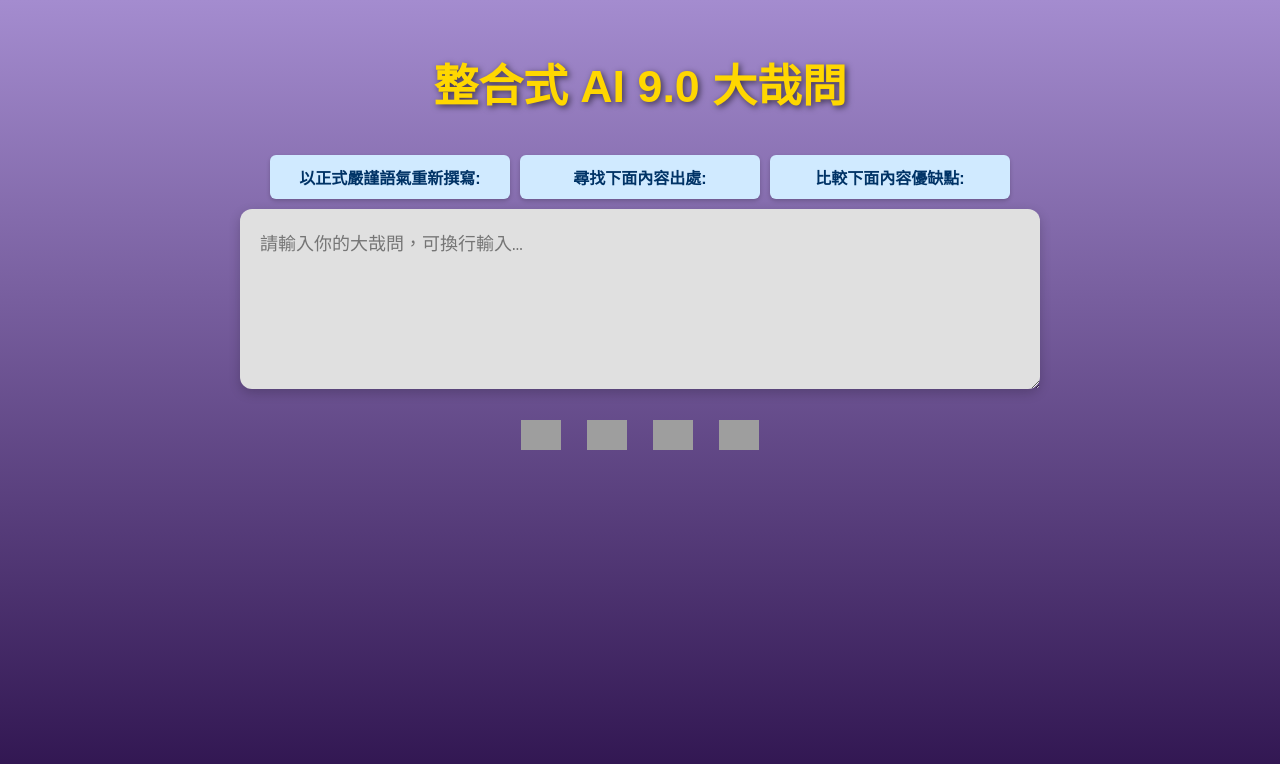
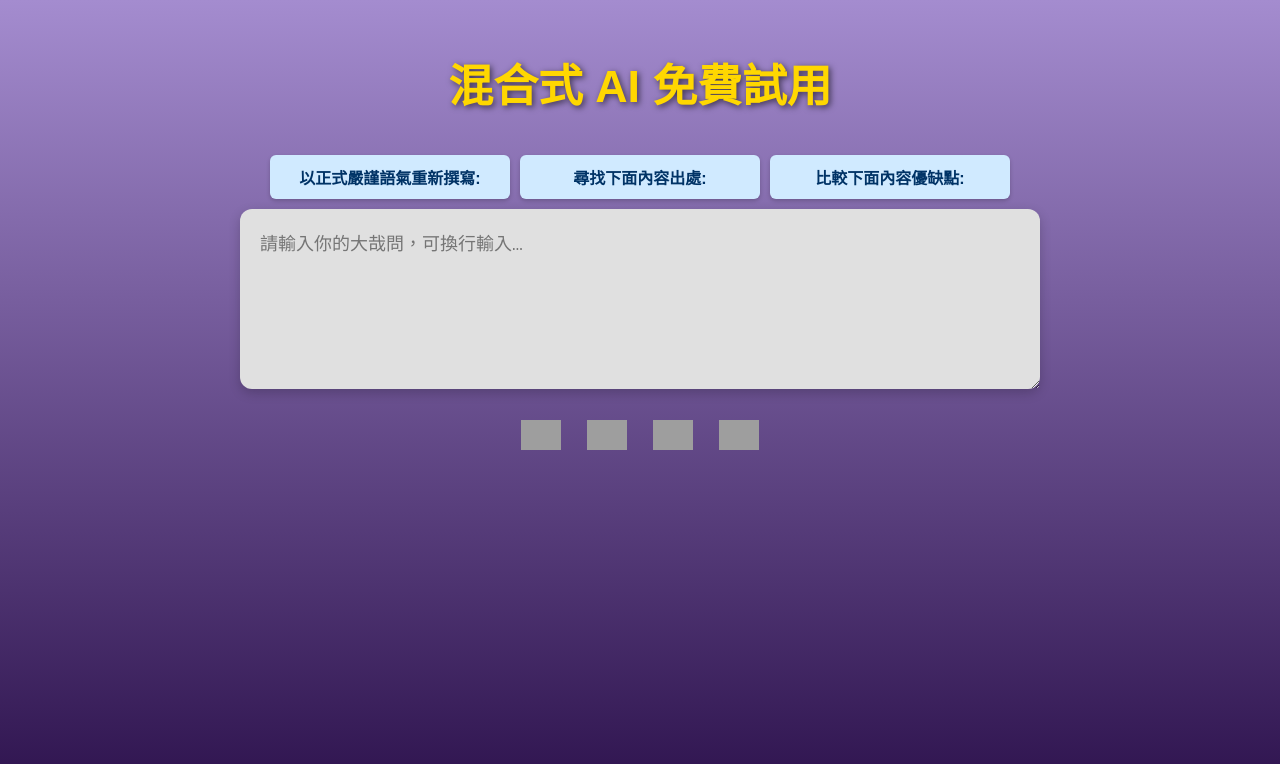
Before and after one commit to KERSITY/AI-All-Once, a plain HTML site: page index3.html in a window 1280 px wide. Drawn offline with Linux system fonts and the light colour scheme; grey boxes are pictures that could not be loaded.

Commit message:
Update index3.html

```diff
--- a/index3.html
+++ b/index3.html
@@ -139,7 +139,7 @@
 </head>
 <body>
   <header>
-    <h1>整合式 AI 9.0 大哉問</h1>
+    <h1>混合式 AI 免費試用</h1>
   </header>
 
   <div class="utility-buttons">
```
